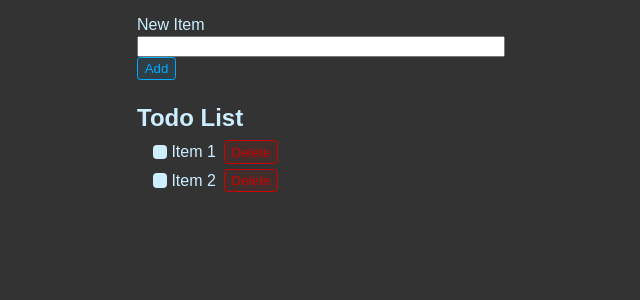
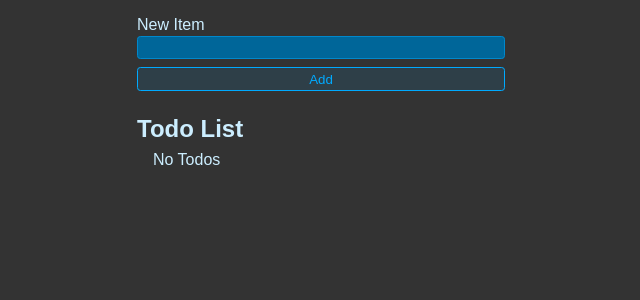
Before and after one commit to ZafirProjects/SimpleReactApp, a React (Vite) app: page / in a window 1280 px wide. Shown: the top 300 px of the page, without its empty margins (319-959 px from the left). Built offline with nearby package versions, Linux system fonts and the light colour scheme.

Commit message:
Fully functional todo application by adding items to the list, completing them, and deleting them

```diff
--- a/src/App.jsx
+++ b/src/App.jsx
@@ -3,9 +3,46 @@
 
 export default function App() {
   const [newItem, setNewItem] = useState("");
+  const [todos, setTodos] = useState([]);
+
+  function handleSubmit(e) {
+    e.preventDefault();
+
+    setTodos((currentTodos) => {
+      return [
+        ...currentTodos,
+        {
+          id: crypto.randomUUID(),
+          title: newItem,
+          completed: false,
+        },
+      ];
+    });
+
+    setNewItem("");
+  }
+
+  function toggleTodo(id, completed) {
+    setTodos((currentTodos) => {
+      return currentTodos.map((todo) => {
+        if (todo.id === id) {
+          return { ...todo, completed };
+        }
+
+        return todo;
+      });
+    });
+  }
+
+  function deleteTodo(id) {
+    setTodos(currentTodos => {
+      return currentTodos.filter(todo => todo.id !== id)
+    })
+  }
+
   return (
     <>
-      <form className="">
+      <form onSubmit={handleSubmit} className="new-item-form">
         <div className="form-row">
           <label htmlFor="item">New Item</label>
           <input
@@ -19,20 +56,22 @@
       </form>
       <h1 className="header">Todo List</h1>
       <ul className="list">
-        <li>
-          <label>
-            <input type="checkbox"></input>
-            Item 1
-          </label>
-          <button className="btn btn-danger">Delete</button>
-        </li>
-        <li>
-          <label>
-            <input type="checkbox"></input>
-            Item 2
-          </label>
-          <button className="btn btn-danger">Delete</button>
-        </li>
+        {todos.length === 0 && "No Todos"}
+        {todos.map((todo) => {
+          return (
+            <li key={todo.id}>
+              <label>
+                <input
+                  type="checkbox"
+                  checked={todo.completed}
+                  onChange={(e) => toggleTodo(todo.id, e.target.checked)}
+                ></input>
+                {todo.title}
+              </label>
+              <button onClick={() => deleteTodo(todo.id)} className="btn btn-danger">Delete</button>
+            </li>
+          );
+        })}
       </ul>
     </>
   );
```
